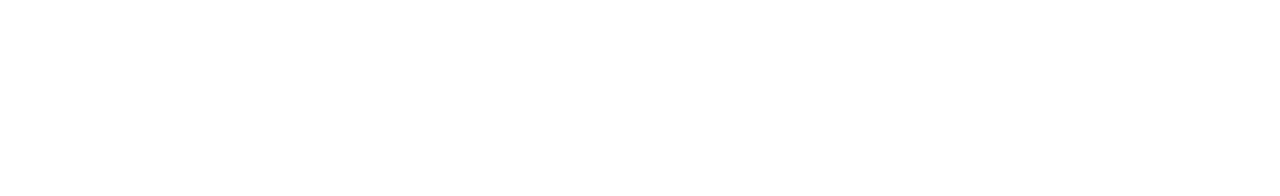
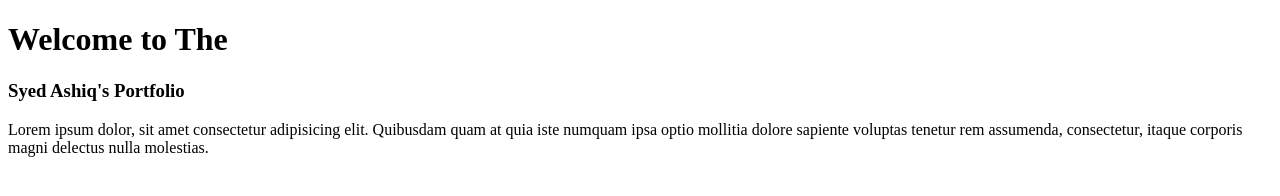
Before and after one commit to syedashiqbd/Developer-Portfolio-Ashiq, a plain HTML site: page index.html in a window 1280 px wide. Drawn offline with Linux system fonts and the light colour scheme.

Commit message:
second commit

```diff
--- a/index.html
+++ b/index.html
@@ -8,6 +8,8 @@
     <link rel="stylesheet" href="style.css">
 </head>
 <body>
-
+    <h1>Welcome to The</h1>
+    <h3>Syed Ashiq's Portfolio</h3>
+    <p>Lorem ipsum dolor, sit amet consectetur adipisicing elit. Quibusdam quam at quia iste numquam ipsa optio mollitia dolore sapiente voluptas tenetur rem assumenda, consectetur, itaque corporis magni delectus nulla molestias.</p>
 </body>
 </html>
```
